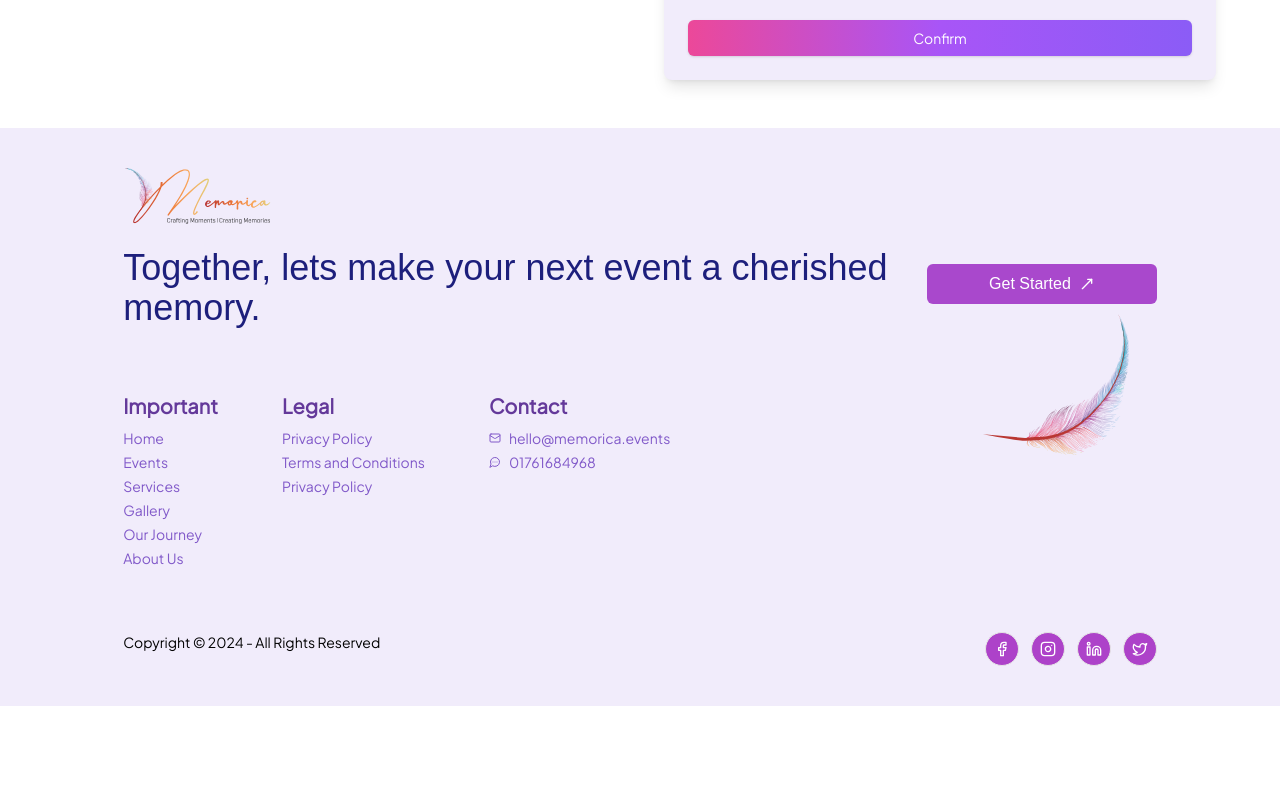
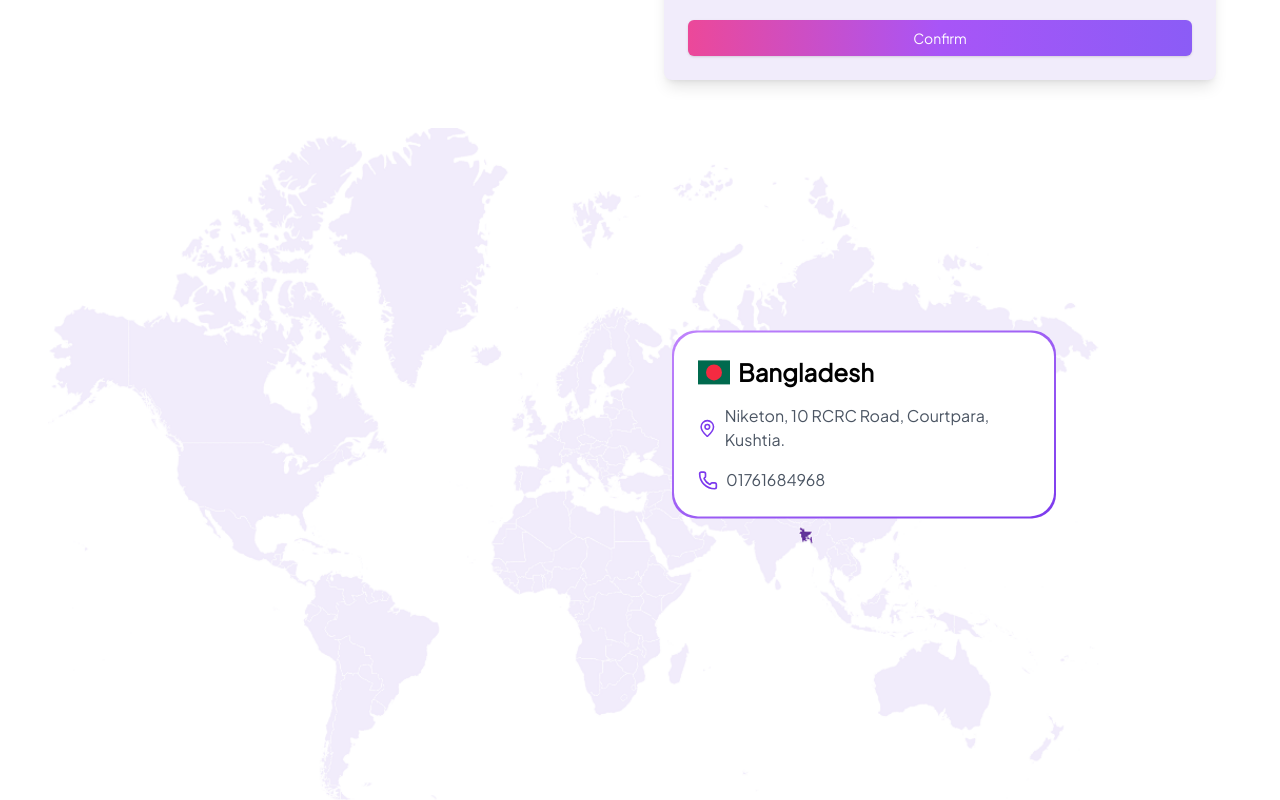
Before and after one commit to KRShanto/memorica, a Next.js app: page /contact in a window 1280 px wide. Shown: the part 760-1560 px from the top of the page. Before the commit the page ends 1466 px from the top, so only its background shows below. Built offline with nearby package versions, Linux system fonts and the light colour scheme; a web font is replaced by a local one.

Commit message:
feat: add ContactCard component and integrate map image in JourneyForm

```diff
--- /dev/null
+++ b/src/components/contact/Card.tsx
@@ -0,0 +1,29 @@
+import { MapPin, Phone } from "lucide-react";
+
+export default function ContactCard() {
+  return (
+    <div className="p-8 w-full max-w-md absolute top-1/2 left-1/2 z-10 transform -translate-x-[0%] -translate-y-[80%]">
+      <div className="relative rounded-3xl p-[2px] bg-gradient-to-br from-purple-400 to-purple-600">
+        <div className="bg-white p-6 rounded-3xl space-y-4">
+          <div className="flex items-center gap-2 text-2xl font-semibold">
+            {/* Bangladesh flag */}
+            <div className="relative w-8 h-6 bg-[#006a4e]">
+              <div className="absolute left-1/2 top-1/2 -translate-x-1/2 -translate-y-1/2 w-4 h-4 rounded-full bg-[#f42a41]" />
+            </div>
+            <span>Bangladesh</span>
+          </div>
+
+          <div className="flex items-center gap-2 text-gray-600">
+            <MapPin className="w-5 h-5 text-purple-600" />
+            <span>Niketon, 10 RCRC Road, Courtpara, Kushtia.</span>
+          </div>
+
+          <div className="flex items-center gap-2 text-gray-600">
+            <Phone className="w-5 h-5 text-purple-600" />
+            <span>01761684968</span>
+          </div>
+        </div>
+      </div>
+    </div>
+  );
+}
--- a/src/components/contact/JourneyForm.tsx
+++ b/src/components/contact/JourneyForm.tsx
@@ -13,6 +13,8 @@ import { Textarea } from "@/components/ui/textarea";
 import { Input } from "@/components/ui/input";
 import { Label } from "@/components/ui/label";
 import { useState } from "react";
+import Image from "next/image";
+import ContactCard from "./Card";
 
 export default function JourneyForm() {
   const [guestEmails, setGuestEmails] = useState<string[]>([]);
@@ -196,6 +198,18 @@ export default function JourneyForm() {
           </form>
         </div>
       </div>
+
+      {/* Map */}
+      <div className="mt-12  relative">
+        <Image
+          src="/map-full.png"
+          alt="Map"
+          width={1200}
+          height={800}
+          className="mx-auto mt-12"
+        />
+        <ContactCard />
+      </div>
     </div>
   );
 }
```
Also changed, not shown: public/map-full.png (added), public/map.png (added).
